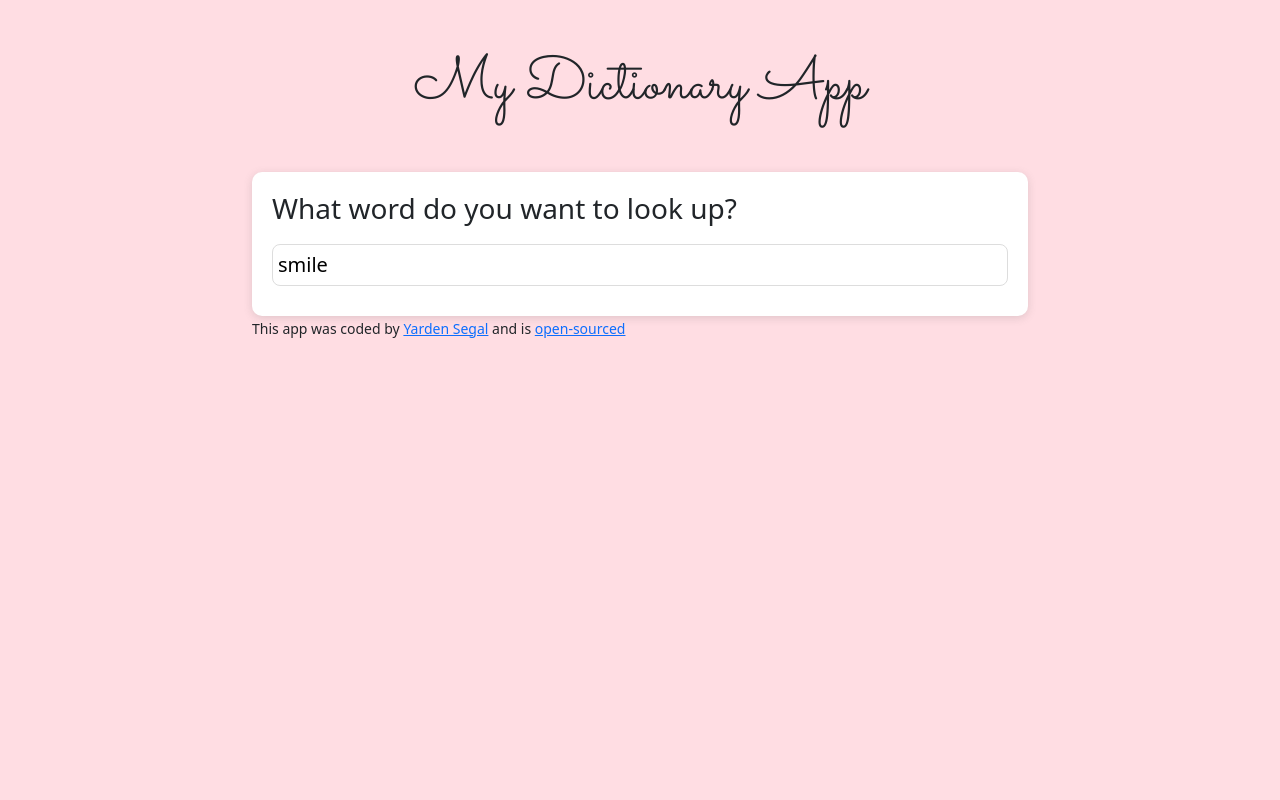
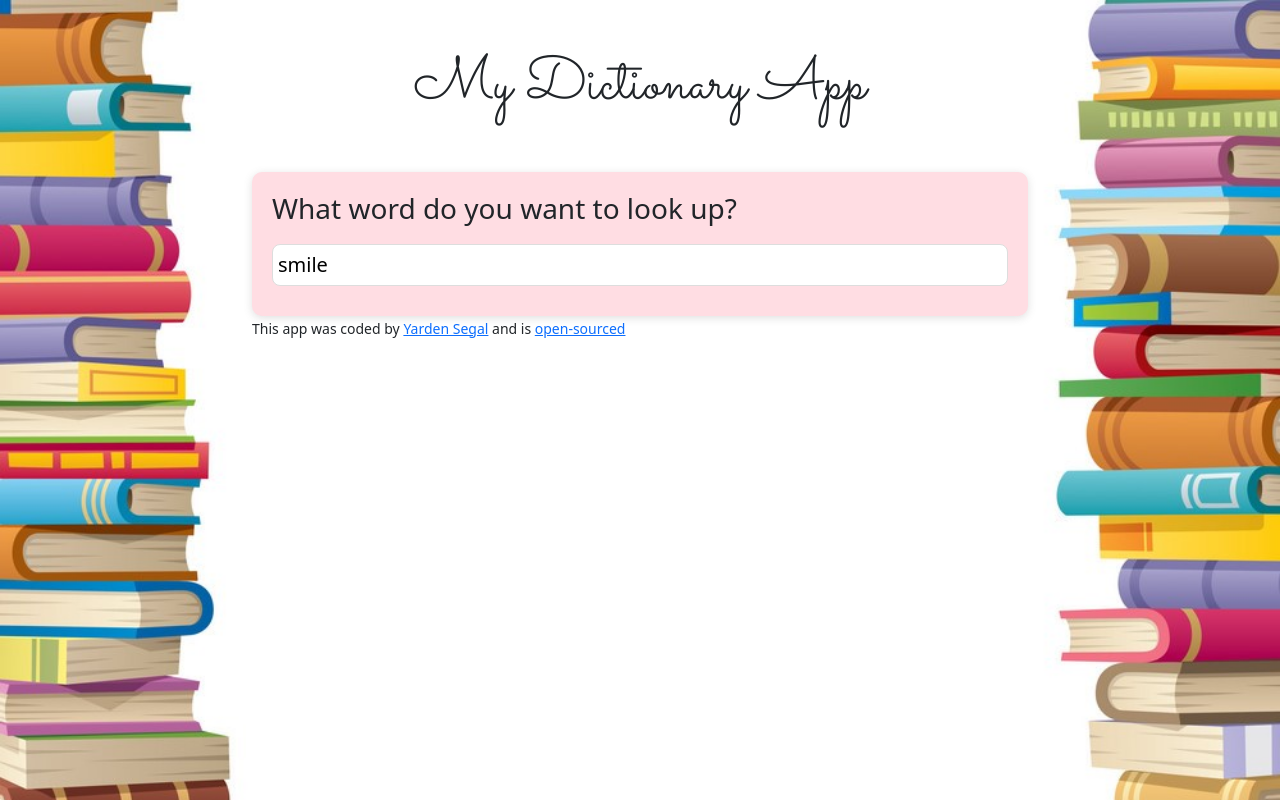
Before and after one commit to yardenSegal13/dictionary-app, a React (Create React App) app: page / in a window 1280 px wide. Built offline with nearby package versions, Linux system fonts and the light colour scheme; no server answers.

Commit message:
Added a book background

```diff
--- a/src/App.css
+++ b/src/App.css
@@ -1,5 +1,6 @@
 body {
-  background-color: rgb(255, 221, 227);
+  background-image: url("./book_ends.jpg");
+  background-size: 100%;
 }
 
 .App {
@@ -20,7 +21,7 @@ audio {
 }
 
 section {
-  background: white;
+  background: rgb(255, 221, 227);
   margin-top: 15px;
   padding: 20px;
   border-radius: 10px;
```
Also changed, not shown: src/book_ends.jpg (added).
